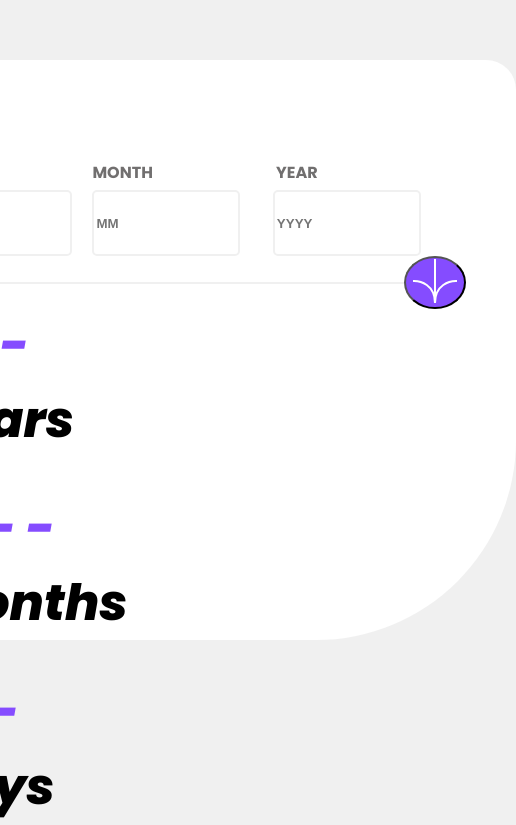
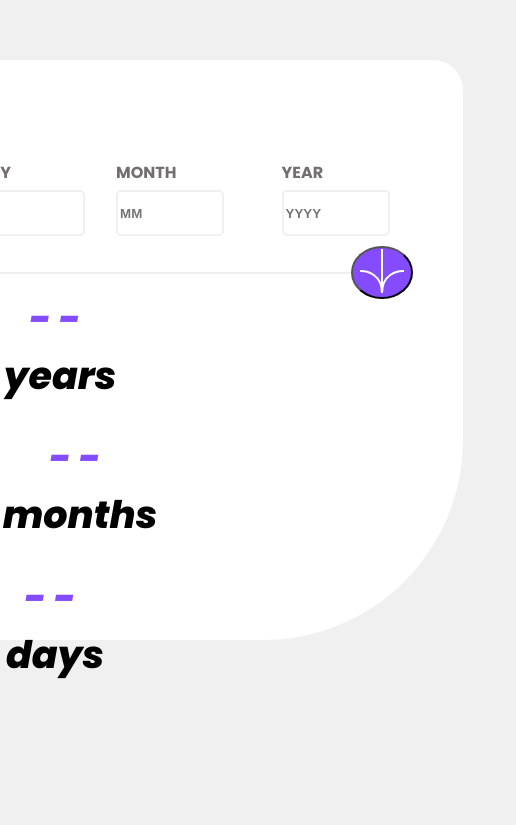
Before and after one commit to SirKunle/frontend-mentor-challenge-eight, a plain HTML site: page index.html in a window 390 px wide. Shown: the part 122-947 px from the top of the page, 516 px wide, since content can reach past the window. Drawn offline with Linux system fonts and the light colour scheme.

Commit message:
Add files via upload

```diff
--- a/style.css
+++ b/style.css
@@ -75,3 +75,45 @@ button{
 .answer-3{
     margin-right: 410px;
 }
+@media screen and (max-width: 745px){
+    .container-three{
+        font-size: 19px;
+    }
+    .answer{
+        margin-right: 270px;
+    }
+    .answer-2{
+        margin-right: 230px;
+    }
+    .answer-3{
+        margin-right: 290px;
+    }
+    .container-one{
+        display: flex;
+        justify-content: flex-start;
+        gap: 15px;
+    }
+
+    input{
+        width: 100px;
+        height: 40px;
+        border: 2px solid hsl(0, 0%, 94%);
+        border-radius: 5px;
+        font-weight: 800;
+        margin-bottom: 10px;
+    }
+    label{
+        margin-right: 90px;
+        padding: 0px 0px 5px;
+        color: hsl(0, 1%, 44%);
+        font-weight: 700;
+    }
+}
+@media screen and (max-width: 580px){
+    .answer-3{
+        margin-right: 280px;
+    }
+}
+@media screen and (max-width: 375px){
+
+}
```
